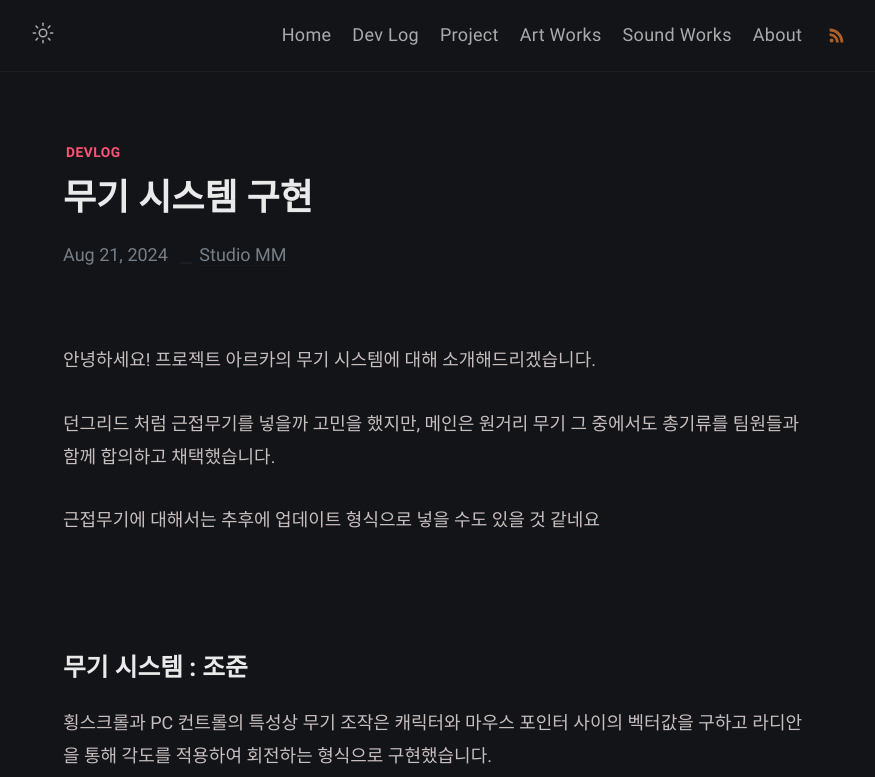
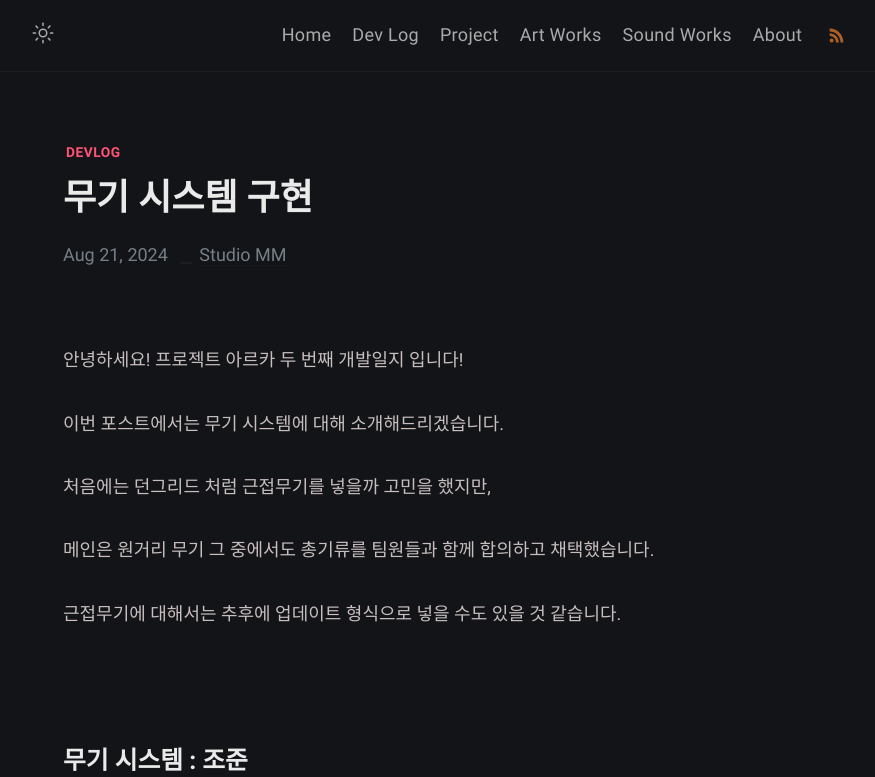
Before and after one commit to Epheria/project-arca-blog, a Jekyll site: the page built from posts/_posts/devlogs/2024-08-21-devlogs003.md, in a window 1280 px wide and 1400 px high, cut to the strip 0-777 px from the top of the window. Shown: the whole strip, without its empty margins (202-1077 px from the left). Built offline with Jekyll 4.4.1, drawn with Linux system fonts in a browser that asks for light colours; some of the changed text lies outside the part shown.

Commit message:
fix typo

```diff
--- a/posts/_posts/devlogs/2024-08-21-devlogs003.md
+++ b/posts/_posts/devlogs/2024-08-21-devlogs003.md
@@ -13,11 +13,15 @@ sitemap :
 ---
 
 
-안녕하세요! 프로젝트 아르카의 무기 시스템에 대해 소개해드리겠습니다.
+안녕하세요! 프로젝트 아르카 두 번째 개발일지 입니다!
 
-던그리드 처럼 근접무기를 넣을까 고민을 했지만, 메인은 원거리 무기 그 중에서도 총기류를 팀원들과 함께 합의하고 채택했습니다.
+이번 포스트에서는 무기 시스템에 대해 소개해드리겠습니다.
 
-근접무기에 대해서는 추후에 업데이트 형식으로 넣을 수도 있을 것 같네요
+처음에는 던그리드 처럼 근접무기를 넣을까 고민을 했지만,
+
+메인은 원거리 무기 그 중에서도 총기류를 팀원들과 함께 합의하고 채택했습니다.
+
+근접무기에 대해서는 추후에 업데이트 형식으로 넣을 수도 있을 것 같습니다.
 
 
 <br>
@@ -32,7 +36,7 @@ sitemap :
 
 <br>
 
-또한 마우스 포인터의 위치에 따라 캐릭터 scale 값도 반전하여 무기와 같이 방향 전화을 하도록 추가했습니다.
+또한 마우스 포인터의 위치에 따라 캐릭터 scale 값도 반전하여 무기와 같이 방향 전환을 하도록 추가했습니다.
 
 <figure>
     <img class="title-image" src="{{ site.image_location }}/devlogs/weaponhandler2.gif" alt="Weapon Rotation">
```
